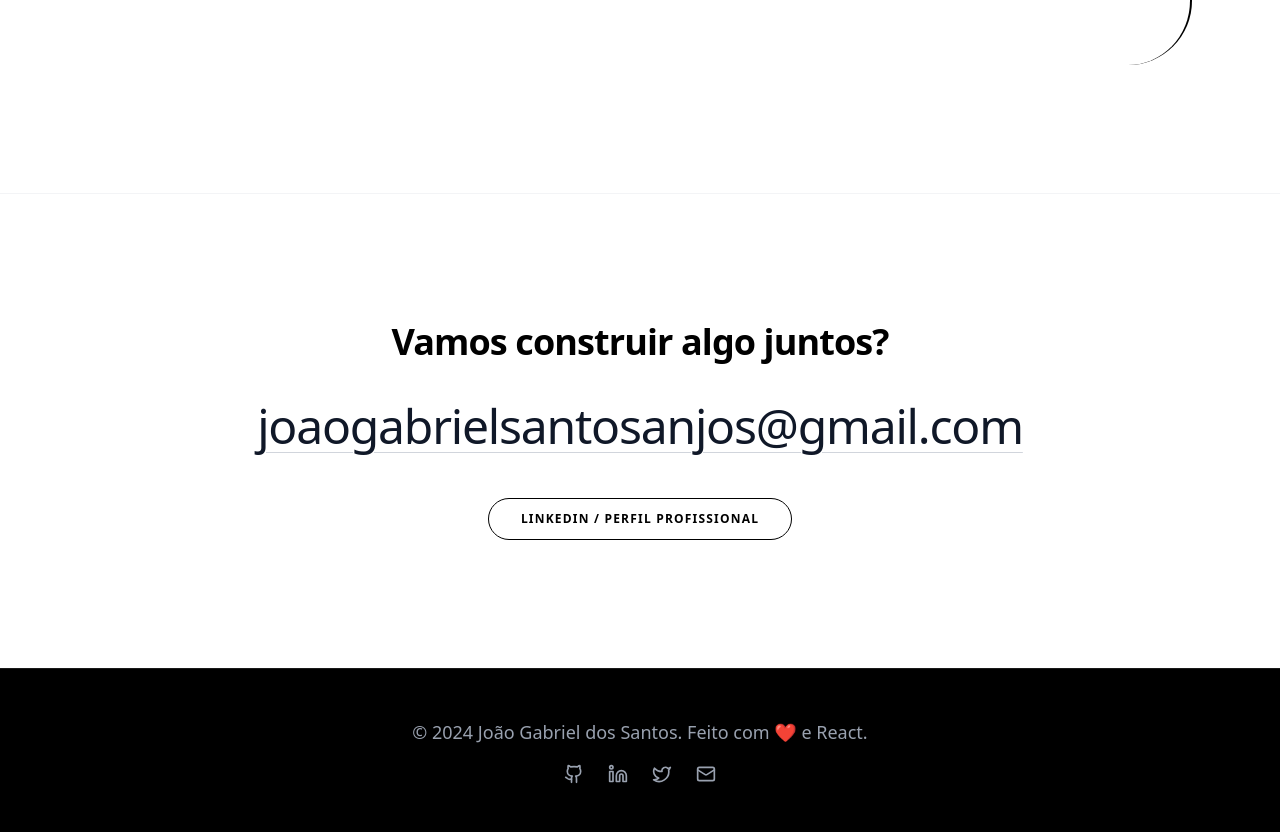
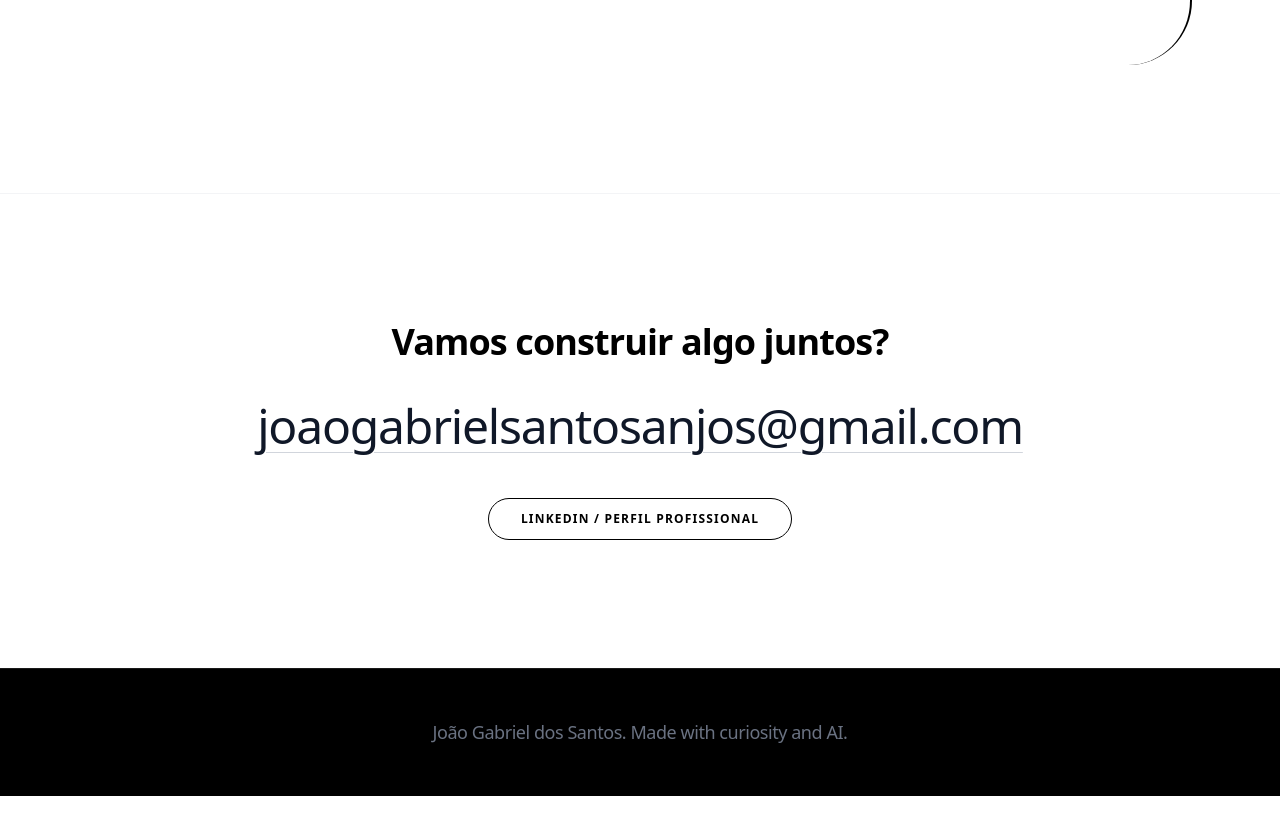
Before and after one commit to jgdosantos/personal, a React (Vite) app: page / in a window 1280 px wide. Shown: the part 2906-3738 px from the top of the page. After the commit the page ends 3702 px from the top, so only its background shows below. Built offline with nearby package versions, Linux system fonts and the light colour scheme.

Commit message:
Update footer to minimalist version

```diff
--- a/src/App.jsx
+++ b/src/App.jsx
@@ -131,7 +131,7 @@ const translations = {
       email: "joaogabrielsantosanjos@gmail.com",
       social: "LinkedIn / Perfil Profissional"
     },
-    footer: "Feito com ❤️ e React."
+    footer: "João Gabriel dos Santos. Made with curiosity and AI."
   },
   EN: {
     hero: {
@@ -186,7 +186,7 @@ const translations = {
       email: "joaogabrielsantosanjos@gmail.com",
       social: "LinkedIn / Professional Profile"
     },
-    footer: "Made with ❤️ and React."
+    footer: "João Gabriel dos Santos. Made with curiosity and AI."
   }
 };
 
@@ -474,26 +474,11 @@ const App = () => {
       </section>
 
       {/* Footer */}
-      <footer className="bg-black text-gray-400 py-12 border-t border-white/10">
+      <footer className="bg-black py-12 border-t border-white/10">
         <div className="max-w-6xl mx-auto px-6 text-center">
-          <p className="mb-4">© 2024 {staticData.name}. {t.footer}</p>
-          <div className="flex justify-center gap-6">
-            {staticData.social.map((social, index) => {
-              const Icon = social.icon;
-              return (
-                <a
-                  key={index}
-                  href={social.url}
-                  target="_blank"
-                  rel="noopener noreferrer"
-                  className="hover:text-white transition-colors"
-                  aria-label={social.label}
-                >
-                  <Icon size={20} />
-                </a>
-              );
-            })}
-          </div>
+          <p className="text-gray-500 text-sm md:text-base tracking-tight transition-colors">
+            {t.footer}
+          </p>
         </div>
       </footer>
     </div>
```
